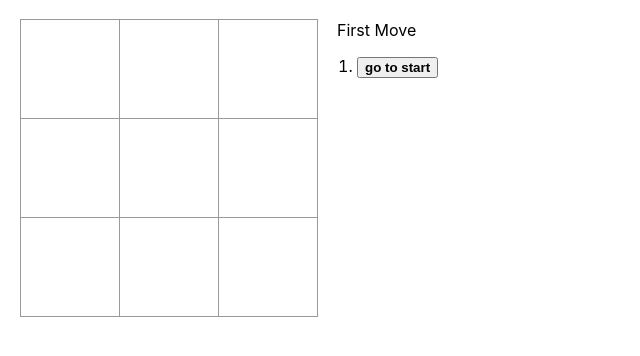
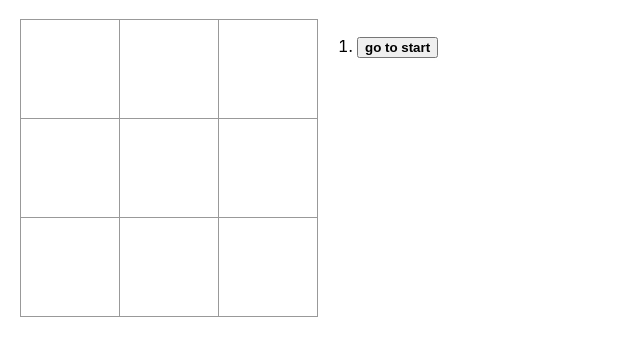
Before and after one commit to kylei-weisse/react-tac-toe, a React (Create React App) app: page / in a window 1280 px wide. Shown: the top 356 px of the page, without its empty margins (0-640 px from the left). Built offline with nearby package versions, Linux system fonts and the light colour scheme.

Commit message:
commit before airplane

```diff
--- a/src/index.js
+++ b/src/index.js
@@ -170,7 +170,7 @@ class Game extends React.Component {
           />
         </div>
         <div className="game-info">
-          <div>{this.state.status}</div>
+          <div>{this.showStatus}</div>
           <ol>{moves}</ol>
         </div>
       </div>
```
